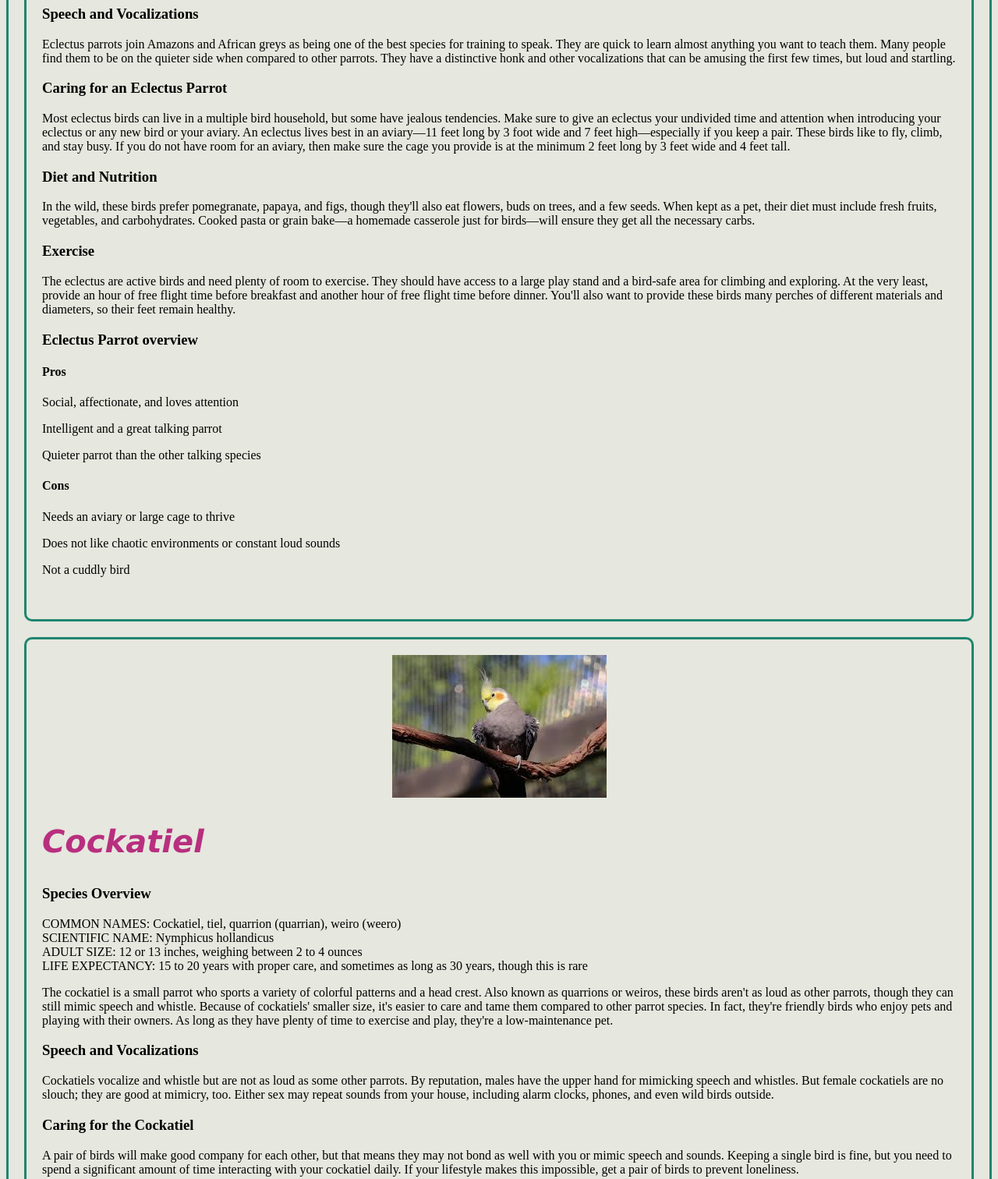
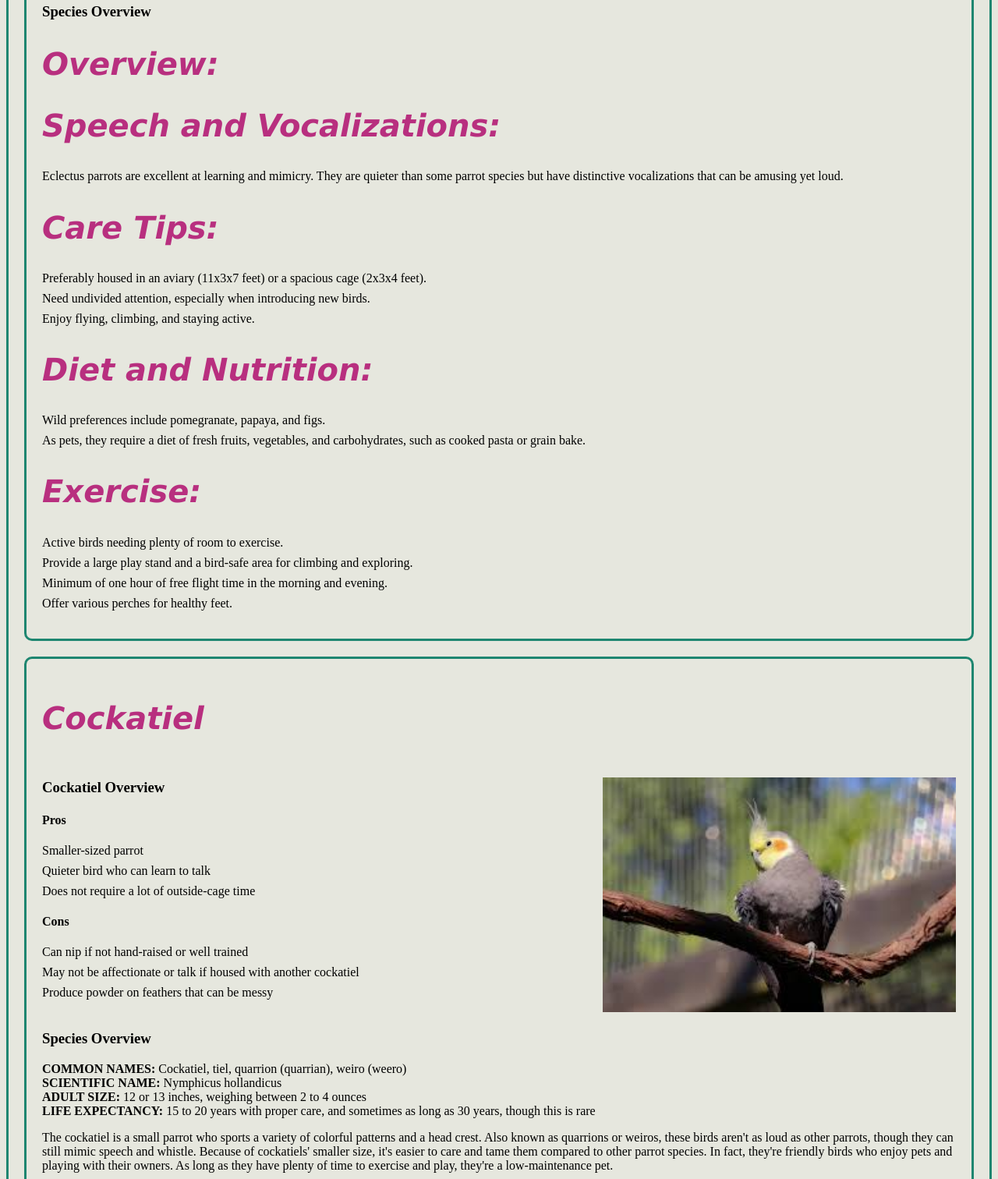
Before and after one commit to Vishnumrvs/pet-maintain, a website: page public/birds.html in a window 1280 px wide. Shown: the part 858-2370 px from the top of the page at 78% size. Drawn offline with Linux system fonts and the light colour scheme.

Commit message:
birds update

```diff
--- a/public/birds.html
+++ b/public/birds.html
@@ -1,40 +1,28 @@
 <!DOCTYPE html>
 <html lang="en">
+
 <head>
     <meta charset="UTF-8">
     <meta name="viewport" content="width=device-width, initial-scale=1.0">
     <title>Document</title>
     <link rel="stylesheet" href="style.css">
 </head>
+
 <body>
     <iframe src="header.html" frameborder="0" width="100%" height="100px"></iframe>
 
     <section>
-    <section><h1>Birds</h1>
+        <h1>Various birds are here Birds </h1>
+        <section>
+            <h2>Eclectus Parrot</h2>
+            <p>Eclectus parrots are captivating companions with a lifespan of 30-50 years, making them a long-term
+                commitment.Eclectus parrots are charming, intelligent, and eye-catching birds known for their beautiful
+                colors,
+                talking ability, and lovable personalities. They make impressive pets but require the right owner with
+                time and space.</p>
 
-    <img src="img/Eclectus Parrot1.jpg" alt="birds" id="centered-image">
-<h2>Eclectus Parrot</h2>
-<h3>Species Overview</h3>
-<p>
-    COMMON NAMES: Eclectus parrot, Solomon Island eclectus parrot, Grand eclectus parrot, yellow-sided eclectus parrot, Vosmaeri eclectus parrot, blue-bellied eclectus parrot, red-sided eclectus parrot, dusky eclectus parrot<br>
-    SCIENTIFIC NAME: Eclectus roratus<br>
-    ADULT SIZE: 17 and 20 inches, weighing 13 to 18 ounces<br>
-    LIFE EXPECTANCY: 30 to 50 years</p>
-    <p>Charming, eye-catching, and intelligent, eclectus parrots are captivating birds that make impressive pets. Their beautiful colors, talking ability, and lovable personalities have established this bird as one of the most popular pet parrots. This bird is one of the larger parrot species, and it does require the right owner with plenty of time and space to house this bird.</p>
-    <h3>Speech and Vocalizations</h3>
-    <p>
-        Eclectus parrots join Amazons and African greys as being one of the best species for training to speak. They are quick to learn almost anything you want to teach them. Many people find them to be on the quieter side when compared to other parrots. They have a distinctive honk and other vocalizations that can be amusing the first few times, but loud and startling.</p>
-    <h3>Caring for an Eclectus Parrot</h3>
-    <p>
-        Most eclectus birds can live in a multiple bird household, but some have jealous tendencies. Make sure to give an eclectus your undivided time and attention when introducing your eclectus or any new bird or your aviary.
-        An eclectus lives best in an aviary—11 feet long by 3 foot wide and 7 feet high—especially if you keep a pair. These birds like to fly, climb, and stay busy. If you do not have room for an aviary, then make sure the cage you provide is at the minimum 2 feet long by 3 feet wide and 4 feet tall.</p>
-<h3>Diet and Nutrition</h3>
-<p>
-    In the wild, these birds prefer pomegranate, papaya, and figs, though they'll also eat flowers, buds on trees, and a few seeds. When kept as a pet, their diet must include fresh fruits, vegetables, and carbohydrates. Cooked pasta or grain bake—a homemade casserole just for birds—will ensure they get all the necessary carbs.</p>
-<h3>Exercise</h3>
-<p>
-    The eclectus are active birds and need plenty of room to exercise. They should have access to a large play stand and a bird-safe area for climbing and exploring. At the very least, provide an hour of free flight time before breakfast and another hour of free flight time before dinner.
-    You'll also want to provide these birds many perches of different materials and diameters, so their feet remain healthy.</p>
+            <div class="content-wrapper">
+                <div class="text-content">
                     <h3>Eclectus Parrot overview</h3>
                     <h4>Pros</h4>
                     <ul>Social, affectionate, and loves attention</ul>
@@ -44,48 +32,124 @@
                     <h4>Cons</h4>
                     <ul>Needs an aviary or large cage to thrive</ul>
                     <ul>Does not like chaotic environments or constant loud sounds</ul>
-    <ul>Not a cuddly bird</ul><br>
+                    <ul>Not a cuddly bird</ul>
+                </div>
+                <div class="image-container">
+                    <img src="img/Eclectus Parrot1.jpg" alt="birds">
+                </div>
+            </div>
+
+            <h3>Species Overview</h3>
+
+            <h2>Overview:</h2>
+
+
+            <h2>Speech and Vocalizations:</h2>
+            <p>Eclectus parrots are excellent at learning and mimicry. They are quieter than some parrot species but
+                have distinctive vocalizations that can be amusing yet loud.</p>
+
+            <h2>Care Tips:</h2>
+            <ul>
+                <li>Preferably housed in an aviary (11x3x7 feet) or a spacious cage (2x3x4 feet).</li>
+                <li>Need undivided attention, especially when introducing new birds.</li>
+                <li>Enjoy flying, climbing, and staying active.</li>
+            </ul>
+
+            <h2>Diet and Nutrition:</h2>
+            <ul>
+                <li>Wild preferences include pomegranate, papaya, and figs.</li>
+                <li>As pets, they require a diet of fresh fruits, vegetables, and carbohydrates, such as cooked pasta or
+                    grain bake.</li>
+            </ul>
+
+            <h2>Exercise:</h2>
+            <ul>
+                <li>Active birds needing plenty of room to exercise.</li>
+                <li>Provide a large play stand and a bird-safe area for climbing and exploring.</li>
+                <li>Minimum of one hour of free flight time in the morning and evening.</li>
+                <li>Offer various perches for healthy feet.</li>
+            </ul>
         </section>
 
         <section>
+            <h2>Cockatiel</h2>
+            <div class="content-wrapper">
+                <div class="text-content">
+                    <h3>Cockatiel Overview</h3>
+                    <p>
+                    <h4>Pros</h4>
+                    <ul>
+                        <li>Smaller-sized parrot</li>
+                        <li>Quieter bird who can learn to talk</li>
+                        <li>Does not require a lot of outside-cage time</li>
+                    </ul>
 
-    <img src="img/Cockatiel.jpg" alt="cocktail" id="centered-image">
-    <h2 id="align">Cockatiel</h2>
+                    <h4>Cons</h4>
+                    <ul>
+                        <li>Can nip if not hand-raised or well trained</li>
+                        <li>May not be affectionate or talk if housed with another cockatiel</li>
+                        <li>Produce powder on feathers that can be messy</li>
+                    </ul>
+                </div>
+                <div class="image-container">
+                    <img src="img/Cockatiel.jpg" alt="cocktail">
+                </div>
+            </div>
+
             <h3>Species Overview</h3>
             <p>
-        COMMON NAMES: Cockatiel, tiel, quarrion (quarrian), weiro (weero)<br>
-        SCIENTIFIC NAME: Nymphicus hollandicus<br>
-        ADULT SIZE: 12 or 13 inches, weighing between 2 to 4 ounces<br>
-        LIFE EXPECTANCY: 15 to 20 years with proper care, and sometimes as long as 30 years, though this is rare</p>
+                <strong>COMMON NAMES:</strong> Cockatiel, tiel, quarrion (quarrian), weiro (weero)<br>
+                <strong>SCIENTIFIC NAME:</strong> Nymphicus hollandicus<br>
+                <strong>ADULT SIZE:</strong> 12 or 13 inches, weighing between 2 to 4 ounces<br>
+                <strong>LIFE EXPECTANCY:</strong> 15 to 20 years with proper care, and sometimes as long as 30 years,
+                though this is rare
+            </p>
 
-        <p>The cockatiel is a small parrot who sports a variety of colorful patterns and a head crest. Also known as quarrions or weiros, these birds aren't as loud as other parrots, though they can still mimic speech and whistle.
-            Because of cockatiels' smaller size, it's easier to care and tame them compared to other parrot species. In fact, they're friendly birds who enjoy pets and playing with their owners. As long as they have plenty of time to exercise and play, they're a low-maintenance pet.</p>
+            <p>The cockatiel is a small parrot who sports a variety of colorful patterns and a head crest. Also known as
+                quarrions or weiros, these birds aren't as loud as other parrots, though they can still mimic speech and
+                whistle. Because of cockatiels' smaller size, it's easier to care and tame them compared to other parrot
+                species. In fact, they're friendly birds who enjoy pets and playing with their owners. As long as they
+                have plenty of time to exercise and play, they're a low-maintenance pet.</p>
+
             <h3>Speech and Vocalizations</h3>
             <p>
-            Cockatiels vocalize and whistle but are not as loud as some other parrots. By reputation, males have the upper hand for mimicking speech and whistles. But female cockatiels are no slouch; they are good at mimicry, too. Either sex may repeat sounds from your house, including alarm clocks, phones, and even wild birds outside.</p>
+                Cockatiels vocalize and whistle but are not as loud as some other parrots. By reputation, males have the
+                upper hand for mimicking speech and whistles. But female cockatiels are no slouch; they are good at
+                mimicry, too. Either sex may repeat sounds from your house, including alarm clocks, phones, and even
+                wild birds outside.
+            </p>
+
             <h3>Caring for the Cockatiel</h3>
             <p>
-    A pair of birds will make good company for each other, but that means they may not bond as well with you or mimic speech and sounds. Keeping a single bird is fine, but you need to spend a significant amount of time interacting with your cockatiel daily. If your lifestyle makes this impossible, get a pair of birds to prevent loneliness.</p>
+                A pair of birds will make good company for each other, but that means they may not bond as well with you
+                or mimic speech and sounds. Keeping a single bird is fine, but you need to spend a significant amount of
+                time interacting with your cockatiel daily. If your lifestyle makes this impossible, get a pair of birds
+                to prevent loneliness.
+            </p>
+
             <h3>Diet and Nutrition</h3>
-    <p>Variety is the key to a healthy diet for any parrot, including cockatiels. Seeds can be a nutritious part of the diet, but they are high in fat. Seeds should be no more than 30 percent of the bird's diet. Pelleted diets are often the right choice for birds as they are nutritionally balanced and birds can't pick out their favorite seeds and leave the rest.
-    To make sure that your bird gets all the nutrients it needs, offer a variety of fresh vegetables and fruit. In general, a cockatiel eats about 1 tablespoon of food per day. This is why what goes into that tablespoon matters.</p>
+            <p>
+                Variety is the key to a healthy diet for any parrot, including cockatiels. Seeds can be a nutritious
+                part of the diet, but they are high in fat. Seeds should be no more than 30 percent of the bird's diet.
+                Pelleted diets are often the right choice for birds as they are nutritionally balanced and birds can't
+                pick out their favorite seeds and leave the rest. To make sure that your bird gets all the nutrients it
+                needs, offer a variety of fresh vegetables and fruit. In general, a cockatiel eats about 1 tablespoon of
+                food per day. This is why what goes into that tablespoon matters.
+            </p>
+
             <h3>Exercise</h3>
-    <p>As with any parrot, activities will make a cockatiel happy and help maintain their physical and mental health. If your bird spends most of the time in a cage, be sure the enclosure is large enough for the bird to fly. Provide plenty of toys that can stimulate the bird's natural inclination to play. Perches, ladders, and toys should be plentiful but not to the point that it hinders the bird's movement around the cage.</p>
-<h3>Cockatiel overview</h3>
             <p>
-        <h4>Pros</h4>
-        <ul>Smaller-sized parrot</ul>
-        <ul>Quieter bird who can learn to talk</ul>
-        <ul>Does not require a lot of outside-cage time</ul>
+                As with any parrot, activities will make a cockatiel happy and help maintain their physical and mental
+                health. If your bird spends most of the time in a cage, be sure the enclosure is large enough for the
+                bird to fly. Provide plenty of toys that can stimulate the bird's natural inclination to play. Perches,
+                ladders, and toys should be plentiful but not to the point that it hinders the bird's movement around
+                the cage.
+            </p>
 
-        <h4>Cons</h4>
-        <ul>Can nip if not hand-raised or well trained</ul>
-        <ul>May not be affectionate or talk if housed with another cockatiel</ul>
-        <ul>Produce powder on feathers that can be messy</ul>
-    </p>
 
         </section>
     </section>
     <iframe src="footer.html" frameborder="0" width="100%" height="200px"></iframe>
 </body>
+
 </html>
```
Also changed, not shown: public/cats.html (+1 -1 lines). Lines whose indentation alone changed are shown as unchanged.
